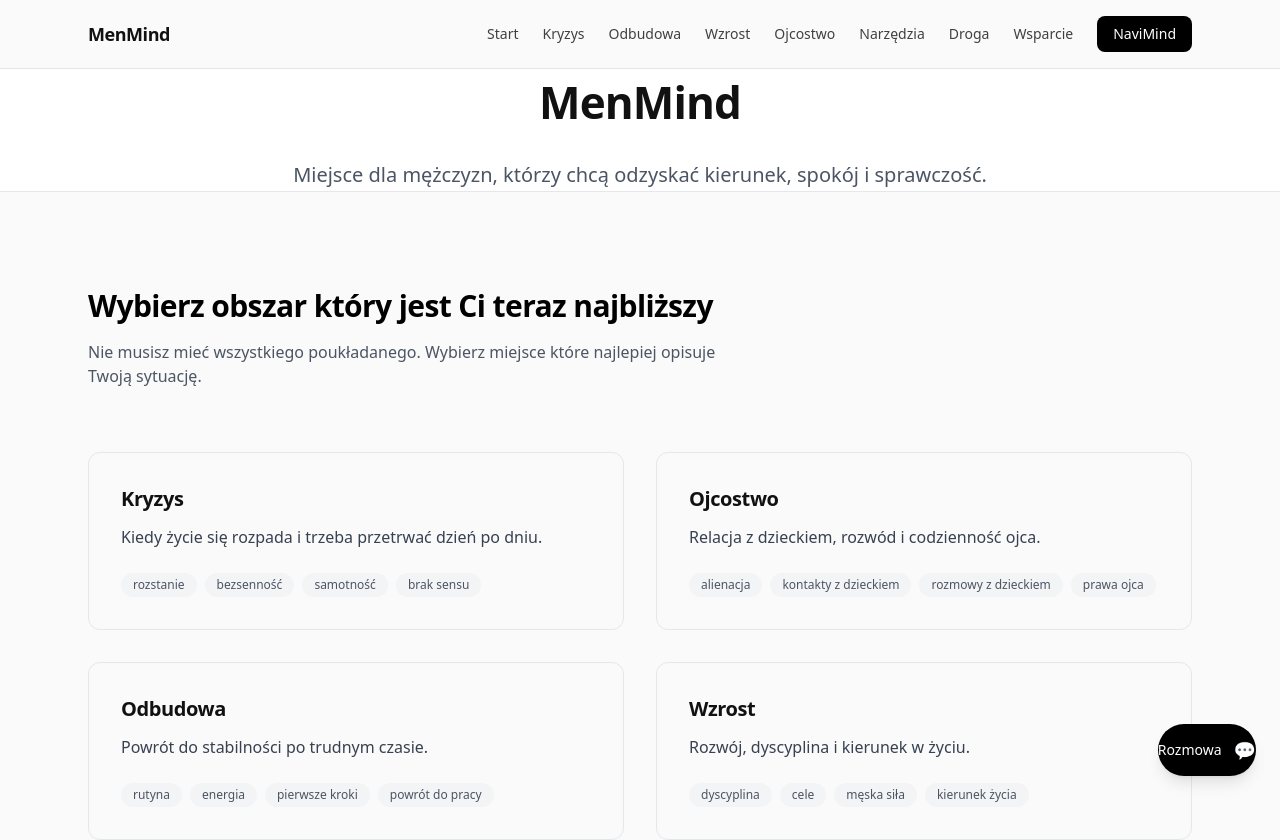
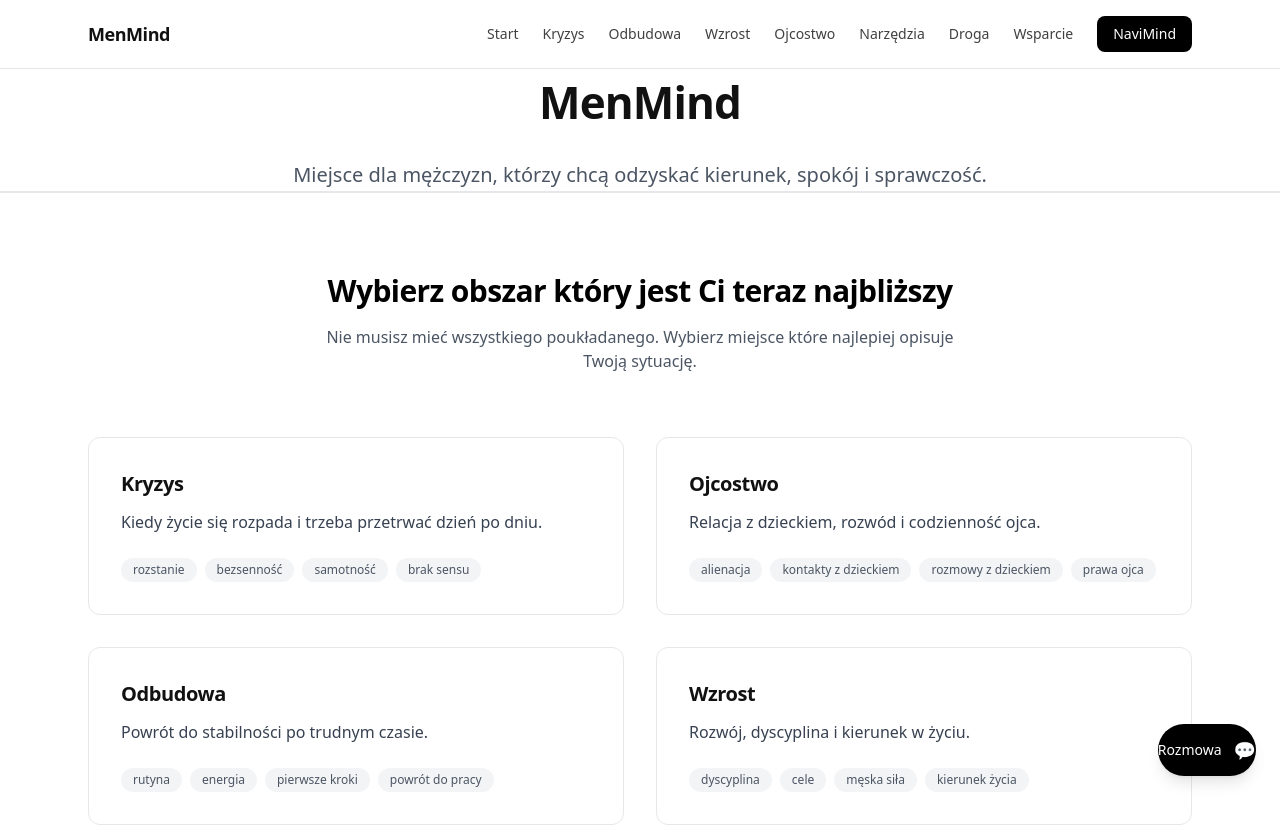
Before and after one commit to wisnialeszno89/menmind-web, a Next.js app: page / in a window 1280 px wide. Shown: the top 840 px of the page. Built offline with nearby package versions, Linux system fonts and the light colour scheme.

Commit message:
fix: layout cleanup + homepage structure + tools routing cleanup

```diff
--- a/src/app/layout.tsx
+++ b/src/app/layout.tsx
@@ -17,11 +17,13 @@ export default function RootLayout({
   return (
 
     <html lang="pl">
-      <body>
+      <body className="bg-white text-black antialiased">
 
         <Header />
 
-        {children}
+        <main className="min-h-screen">
+          {children}
+        </main>
 
         <Footer />
 
--- a/src/features/home/WorldPreview.tsx
+++ b/src/features/home/WorldPreview.tsx
@@ -5,9 +5,12 @@ export default function WorldPreview() {
 
   return (
 
-    <section className="max-w-6xl mx-auto px-6 py-24">
+    <section className="py-20 border-t">
 
-      <div className="max-w-2xl mb-16">
+      <div className="max-w-6xl mx-auto px-6">
+
+        {/* 🔥 WYŚRODKOWANY HEADER */}
+        <div className="max-w-2xl mx-auto text-center mb-16">
 
           <h2 className="text-3xl font-semibold text-black mb-4">
             Wybierz obszar który jest Ci teraz najbliższy
@@ -20,6 +23,7 @@ export default function WorldPreview() {
 
         </div>
 
+        {/* 🔥 GRID */}
         <div className="grid md:grid-cols-2 gap-8">
 
           {worlds.map((world) => (
@@ -37,8 +41,6 @@ export default function WorldPreview() {
               <p className="text-gray-700 mb-6">
                 {world.description}
               </p>
-
-            {/* PREVIEW PROBLEMÓW */}
 
               <div className="flex flex-wrap gap-2">
 
@@ -61,6 +63,8 @@ export default function WorldPreview() {
 
         </div>
 
+      </div>
+
     </section>
 
   )
```
Lines whose indentation alone changed are shown as unchanged.
